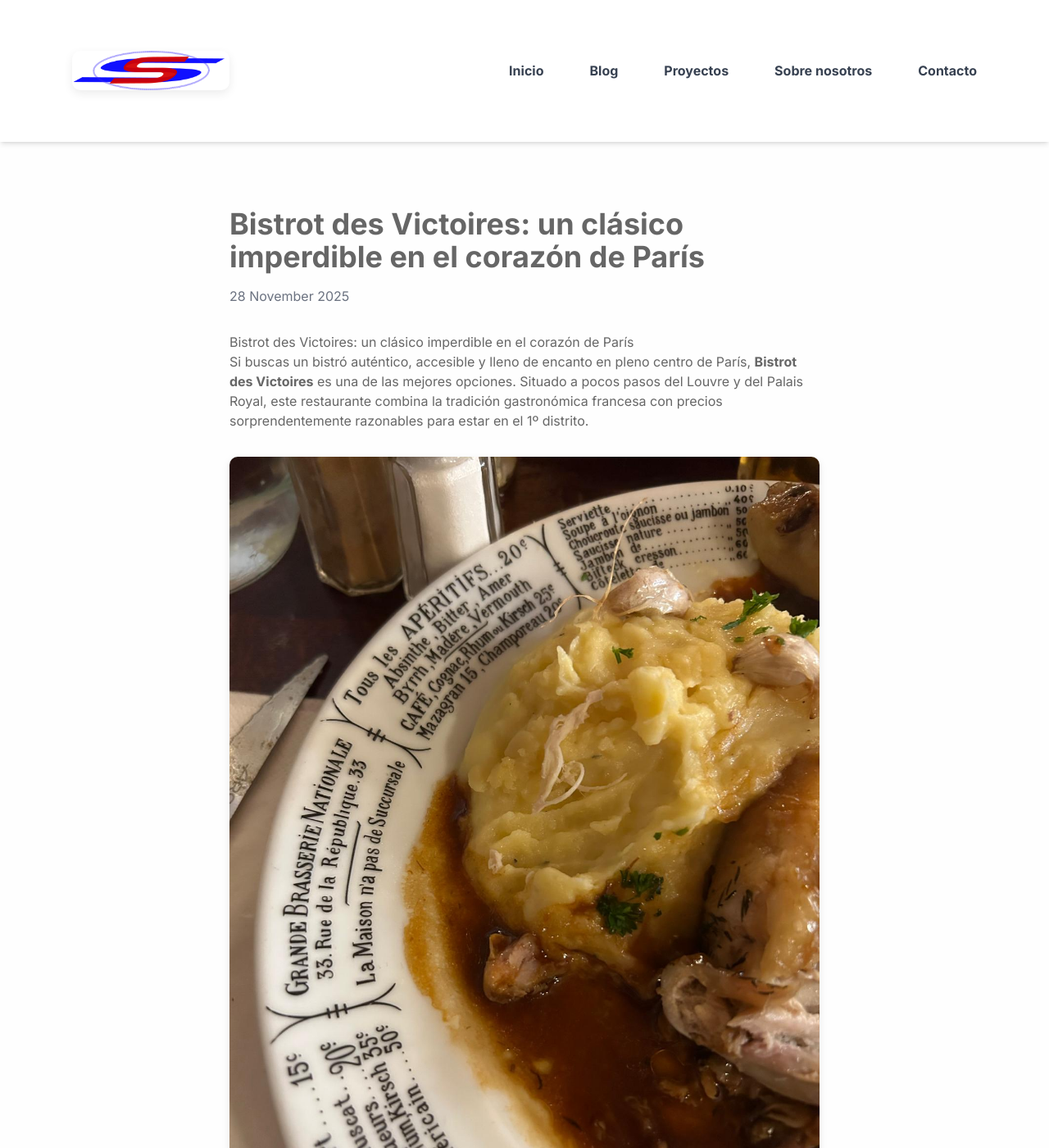
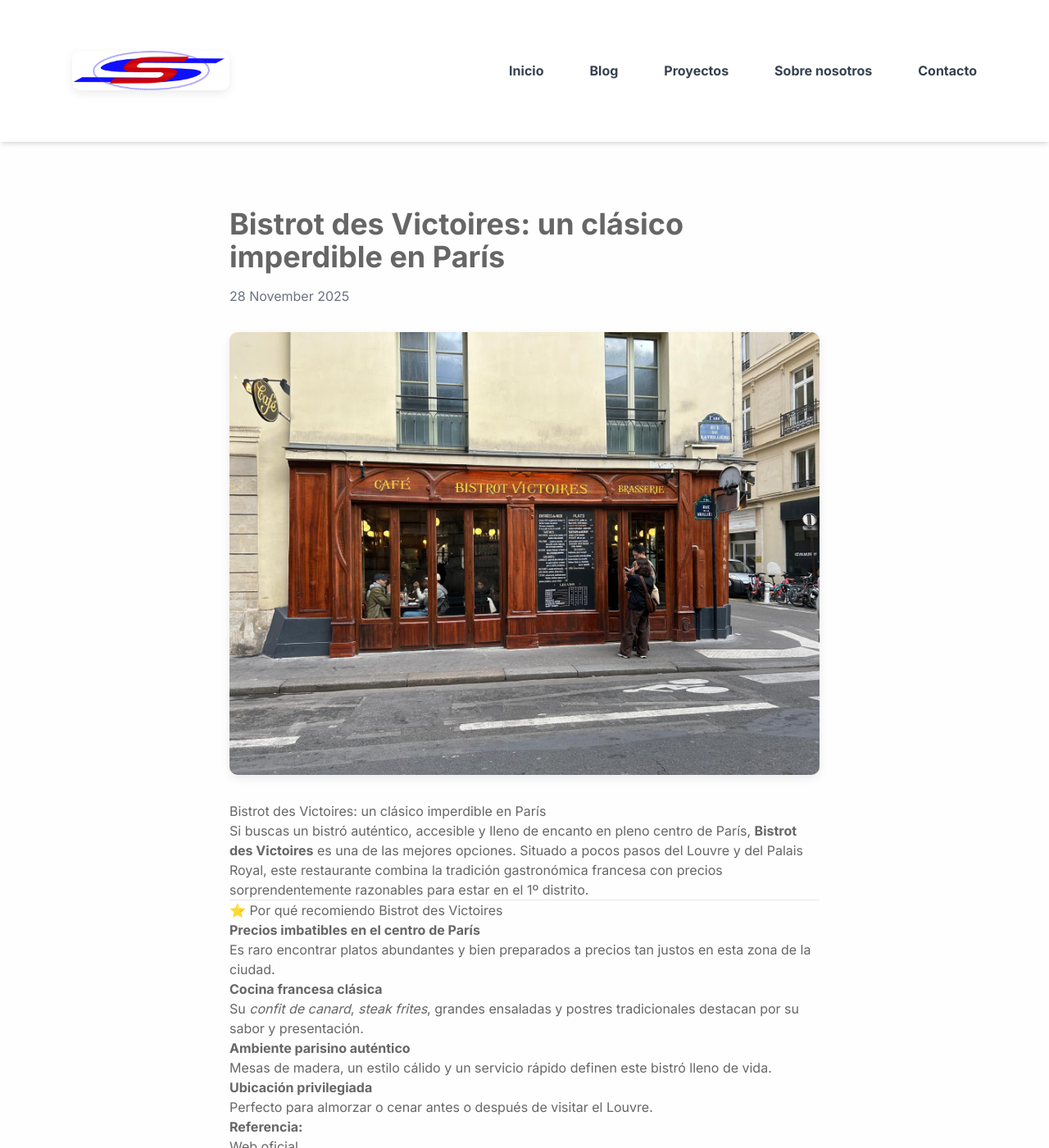
Before and after one commit to santanasmart/santanasmart.github.io, a Jekyll site: the page built from _posts/2025-11-28-bistrot-victoires.md, in a window 1280 px wide and 1400 px high. Shown: the whole window at 82% size. Built offline with Jekyll 4.4.1, drawn with Linux system fonts in a browser that asks for light colours; nearby versions of some CDN libraries; our own code applies the rules of GitHub Pages for plain Markdown files; comment, search, counter and statistics services are not loaded; some of the changed lines change nothing that is shown; some of the changed text lies outside the part shown.

Commit message:
Update 2025-11-28-bistrot-victoires.md

```diff
--- a/_posts/2025-11-28-bistrot-victoires.md
+++ b/_posts/2025-11-28-bistrot-victoires.md
@@ -1,16 +1,20 @@
 ---
-title: "Bistrot des Victoires: un clásico imperdible en el corazón de París"
-description: "Recomendación del Bistrot des Victoires, uno de los mejores bistrós calidad-precio cerca del Louvre."
+layout: post
+title: "Bistrot des Victoires: un clásico imperdible en París"
 date: 2025-11-28
-tags: ["París", "Gastronomía", "Restaurantes", "Recomendaciones"]
-image: /assets/images/bistrot-victoires.jpg"
+categories: [París, Gastronomía, Restaurantes]
+tags: [Bistrot des Victoires, París, Bistró, Comida Francesa, Guía Gastronómica]
+image: /assets/images/bistrot-victoires-cabecera.jpg
+description: "Recomendación del Bistrot des Victoires, un bistró auténtico con cocina francesa clásica y precios accesibles en el centro de París."
 ---
 
-# Bistrot des Victoires: un clásico imperdible en el corazón de París
+![Cabecera del Bistrot des Victoires](/assets/images/bistrot-victoires.jpg)
+
+# Bistrot des Victoires: un clásico imperdible en París
 
 Si buscas un bistró auténtico, accesible y lleno de encanto en pleno centro de París, **Bistrot des Victoires** es una de las mejores opciones. Situado a pocos pasos del Louvre y del Palais Royal, este restaurante combina la tradición gastronómica francesa con precios sorprendentemente razonables para estar en el 1º distrito.
 
-![Confit de Canard, uno de sus platos estrella](/assets/images/chicken-victories.jpg)
+---
 
 ## ⭐ Por qué recomiendo Bistrot des Victoires
 
@@ -29,6 +33,10 @@
 **Referencia:**
 [Web oficial](http://www.paris-bistro.com/choisir/paris1/bistrot-des-victoires)
 
+---
+
+![Chicken, uno de sus platos estrella](/assets/images/chicken-victories.jpg)
+
 ## 🍽️ Platos recomendados
 
 - 🦆 **Confit de canard**
@@ -36,10 +44,20 @@
 - 🥗 Ensaladas grandes
 - 🍮 **Crème brûlée** o profiteroles
 
+---
+
 ## 💡 Consejo útil
 
 El restaurante suele llenarse, especialmente a la hora de comer. Llegar antes de las 12:30 o después de las 14:00 ayuda a evitar colas.
 
+---
+
 ## 📍 Ubicación en Google Maps
 
 [Ver ubicación en Google Maps](https://www.google.com/maps/search/?api=1&query=Bistrot+des+Victoires+Paris)
+
+---
+
+📸 **Créditos de imágenes:**
+- Cabecera: [Foto exterior del Bistrot des Victoires]
+- Plato estrella: [Confit de Canard – Wikimedia Commons]
```
